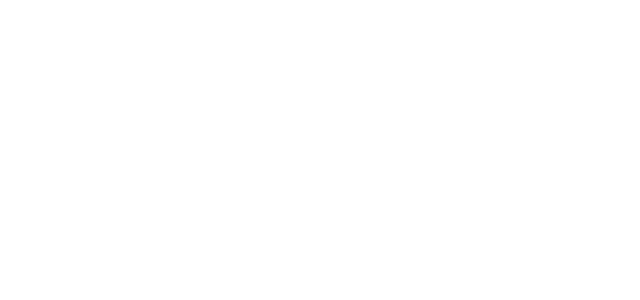
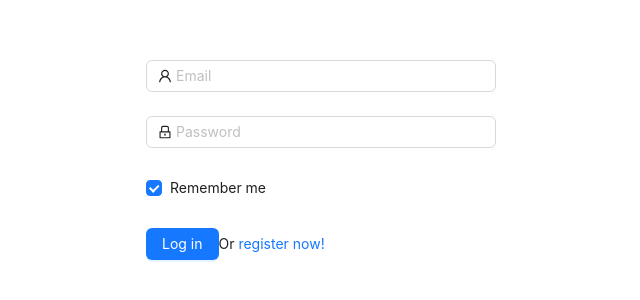
Before and after one commit to Bibiruu/BOOKING_SYSTEM_FRONTEND, a React (Create React App) app: page / in a window 1280 px wide. Before the commit this address had no page. Shown: the part 128-428 px from the top of the page, without its empty margins (319-959 px from the left). Built offline with nearby package versions, Linux system fonts and the light colour scheme.

Commit message:
Home page setup

```diff
--- a/src/App.js
+++ b/src/App.js
@@ -10,7 +10,7 @@
   return (
     <BrowserRouter>
     <Routes>
-      <Route path="/login" element={<Login />} />
+      <Route path="/" element={<Login />} />
       <Route path="/registration" element={<Registration />} />
       <Route path="/order" element={<Order />} />
       <Route path="/bookings" element={<Bookings />} />
--- a/src/components/Registration.jsx
+++ b/src/components/Registration.jsx
@@ -170,7 +170,7 @@
           >
             Register
           </Button>
-          Or <a href="/login">register now!</a>
+          Or <a href="/">register now!</a>
         </Form.Item>
       </Form>
     </div>
```
